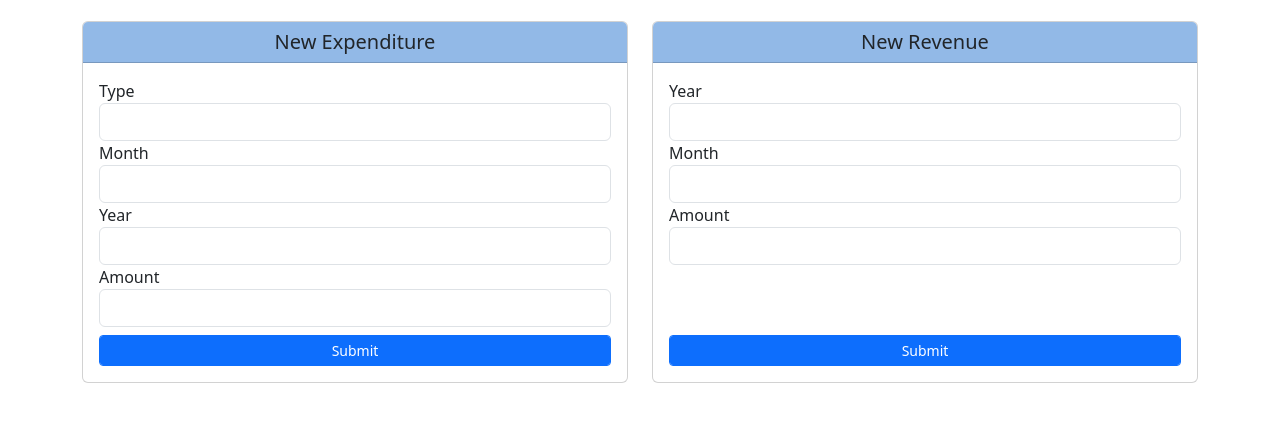
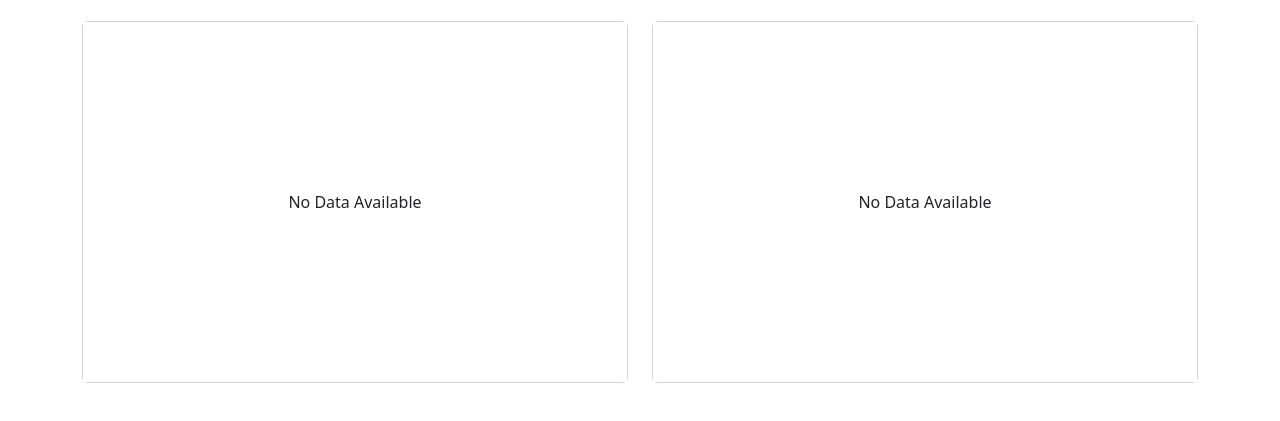
Before and after one commit to mGruber1/financialDashboard, a website: page newData.html in a window 1280 px wide. Shown: the part 59-480 px from the top of the page. Drawn offline with nearby package versions, Linux system fonts and the light colour scheme; no server answers.

Commit message:
fix: made showEmptyMessage function more generic

```diff
--- a/css/modifications.css
+++ b/css/modifications.css
@@ -23,11 +23,13 @@ h6 {
 }
 
 .emptyDataDisplay {
+  position: absolute;
   z-index: 1;
-  position: absolute;
+  width: 100%;
+  height: 100%;
+  background-color: white;
   text-align: center;
-  top: 50%;
-  left: 50%;
-  transform: translateX(-50%);
-  width: 100%;
+  display: flex;
+  align-items: center;
+  justify-content: center;
 }
--- a/js/modules/api/dataHandlingFunctions.js
+++ b/js/modules/api/dataHandlingFunctions.js
@@ -98,7 +98,7 @@ export const calculateSurPlusFunds = (incomeRate, fixedCosts) => {
 };
 
 export const showEmptyDataMessage = () => {
-  const cardBodies = document.getElementsByClassName("card-body");
+  const cardBodies = document.getElementsByClassName("card");
 
   for (let cardBody of cardBodies) {
     let emptyMessageContainer = document.createElement("div");
--- a/newData.html
+++ b/newData.html
@@ -13,6 +13,12 @@
         <title>DatenJahr</title>
         <script type="module">
             import {expenditureSubmitDataButtonEventListener, revenueSubmitDataButtonEventListener} from "./js/modules/utils/addEventListener.js";
+            import { checkBackendAvailability } from "./js/modules/api/apiCalls.js";
+            import {showEmptyDataMessage} from "./js/modules/api/dataHandlingFunctions.js";
+
+            if (await checkBackendAvailability() === false) {
+              showEmptyDataMessage();
+            }
         </script>
       </head>
 <body class="w-100 h-100">
```
